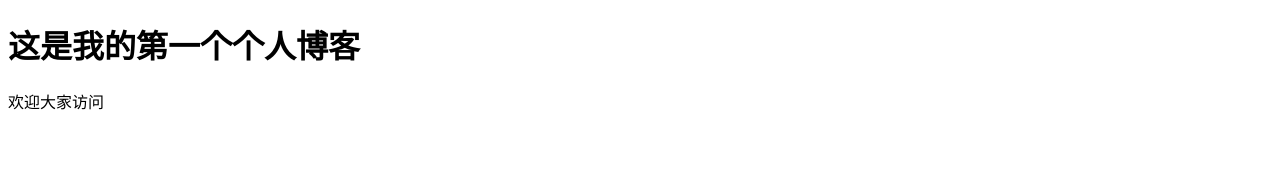
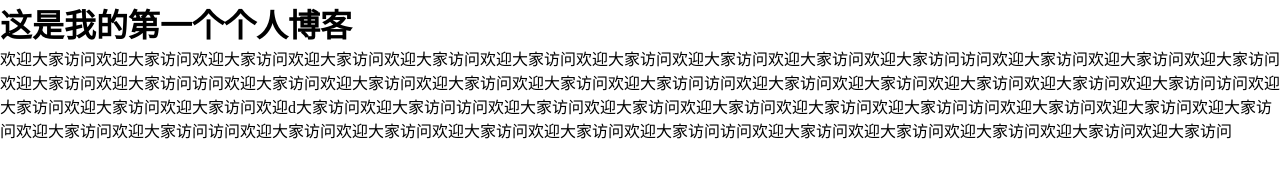
Before and after one commit to dsbsndsb05040/test, a plain HTML site: page index.html in a window 1280 px wide. Drawn offline with Linux system fonts and the light colour scheme.

Commit message:
第二次

```diff
--- a/index.html
+++ b/index.html
@@ -3,9 +3,17 @@
 <head>
     <meta charset="UTF-8">
     <title>Document</title>
+    <style>
+        *{
+            margin: 0;
+            padding: 0;
+        }
+
+    </style>
+    <link rel="stylesheet" href="./style.css">
 </head>
 <body>
     <h1>这是我的第一个个人博客</h1>
-    <p>欢迎大家访问</p>
+  欢迎大家访问欢迎大家访问欢迎大家访问欢迎大家访问欢迎大家访问欢迎大家访问欢迎大家访问欢迎大家访问欢迎大家访问欢迎大家访问访问欢迎大家访问欢迎大家访问欢迎大家访问欢迎大家访问欢迎大家访问访问欢迎大家访问欢迎大家访问欢迎大家访问欢迎大家访问欢迎大家访问访问欢迎大家访问欢迎大家访问欢迎大家访问欢迎大家访问欢迎大家访问访问欢迎大家访问欢迎大家访问欢迎大家访问欢迎d大家访问欢迎大家访问访问欢迎大家访问欢迎大家访问欢迎大家访问欢迎大家访问欢迎大家访问访问欢迎大家访问欢迎大家访问欢迎大家访问欢迎大家访问欢迎大家访问访问欢迎大家访问欢迎大家访问欢迎大家访问欢迎大家访问欢迎大家访问访问欢迎大家访问欢迎大家访问欢迎大家访问欢迎大家访问欢迎大家访问
 </body>
 </html>
```
